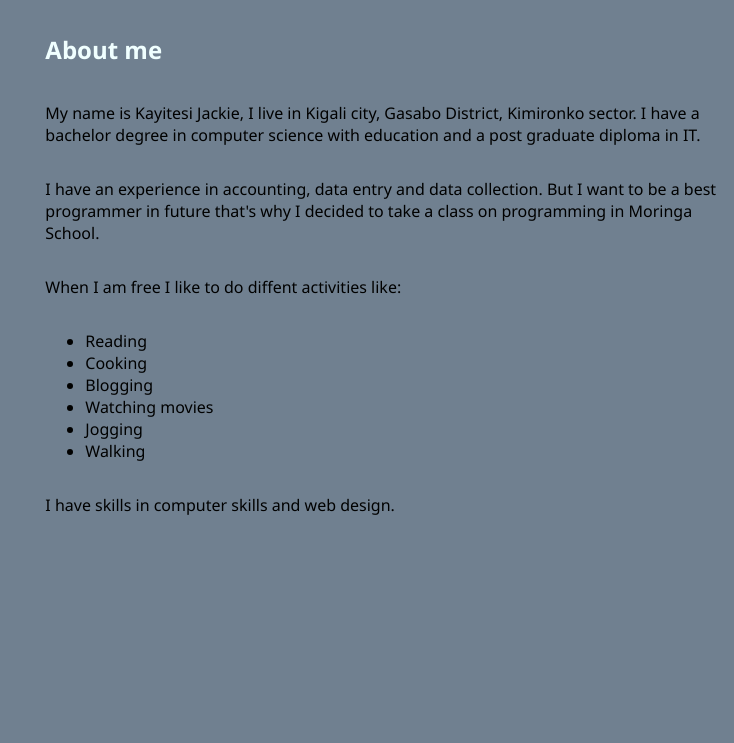
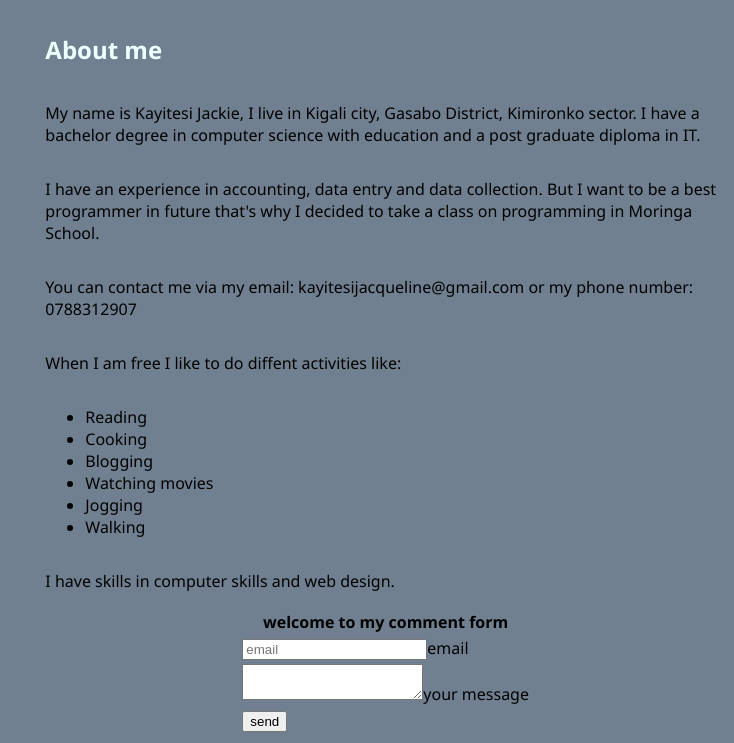
Before and after one commit to kayitesijackie/portfolio, a plain HTML site: page index.html in a window 1280 px wide. Shown: the part 617-1360 px from the top of the page, without its empty margins (546-1280 px from the left). Before the commit the page ends 1157 px from the top, so only its background shows below. Drawn offline with Linux system fonts and the light colour scheme.

Commit message:
add changes

```diff
--- a/index.html
+++ b/index.html
@@ -28,6 +28,7 @@
 
             <p>My name is Kayitesi Jackie, I live in Kigali city, Gasabo District, Kimironko sector. I have a bachelor degree in computer science with education and a post graduate diploma in IT.</p>
             <p> I have an experience in accounting, data entry and data collection. But I want to be a best programmer in future that's why I decided to take a class on programming in Moringa School.</p>
+            <p>You can contact me via my email: kayitesijacqueline@gmail.com or my phone number: 0788312907</p>
             <p>When I am free I like to do diffent activities like:</p>
             <ul>
                 <li>Reading</li>
@@ -38,6 +39,13 @@
                 <li>Walking</li>
             </ul>
             <p>I have skills in computer skills and web design.</p>
+            <table align="center" border= "0.1">
+                <tr><th colspan= "2">welcome to my comment form </th></tr>
+                <tr><td><input type="text" name="email" placeholder="email">email</td></tr>
+                <tr><td><textarea></textarea>your message</td></tr>
+                <tr><td><input type="submit" value="send"></td></tr>
+
+            </table>
 
         </div>
 
```
